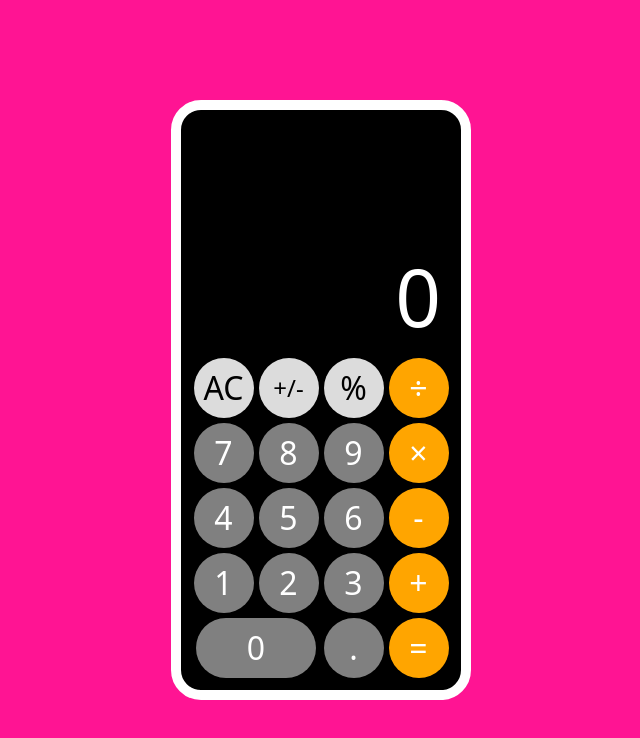
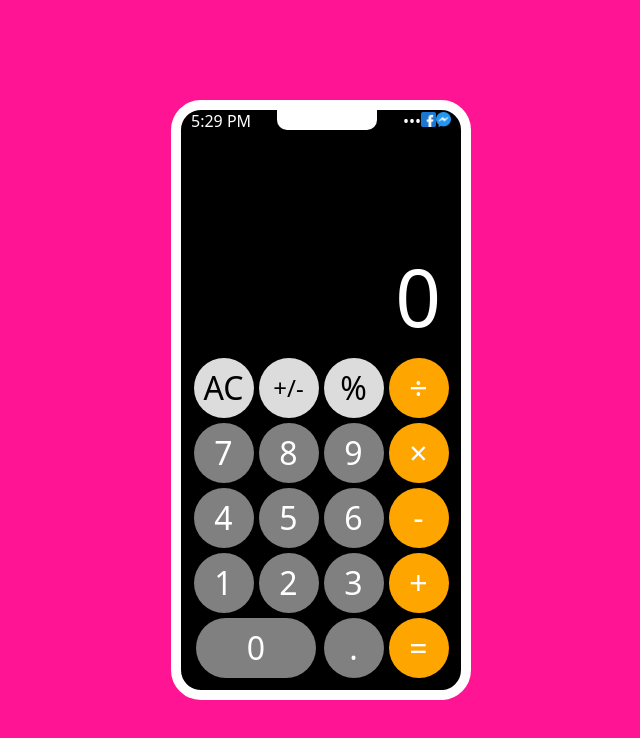
Before and after one commit to ImBenjaminIII/Calculator, a plain HTML site: page index.html in a window 1280 px wide. Shown: the whole page, without its empty margins (319-959 px from the left). Drawn offline with Linux system fonts and the light colour scheme.

Commit message:
adding some structure

```diff
--- a/index.html
+++ b/index.html
@@ -10,6 +10,17 @@
   <body>
     <main class="main">
       <div class="calculator">
+        <div class="notif">
+          <p class="current-time"></p>
+          <div class="drop"></div>
+          <div class="icon">
+            <ul>
+              <li>•••</li>
+              <li><img src="icon/facebook.png" alt="" /></li>
+              <li><img src="icon/messenger.png" alt="" /></li>
+            </ul>
+          </div>
+        </div>
         <div id="screen">
           <div class="last-operation"></div>
           <div class="current-operation">0</div>
```
